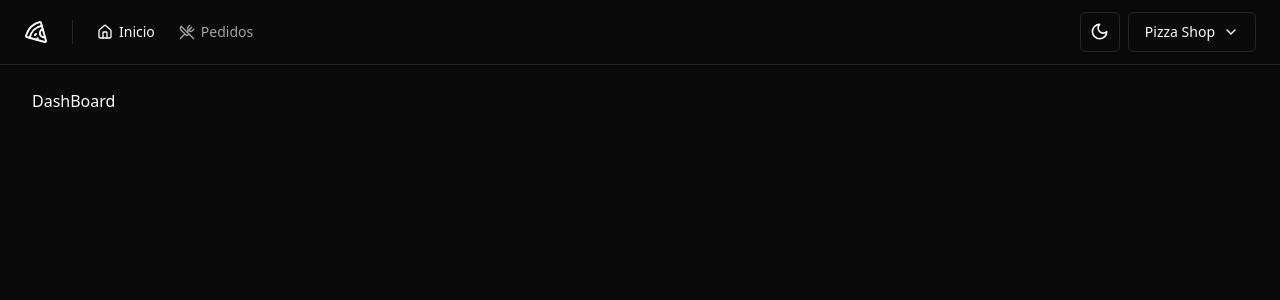
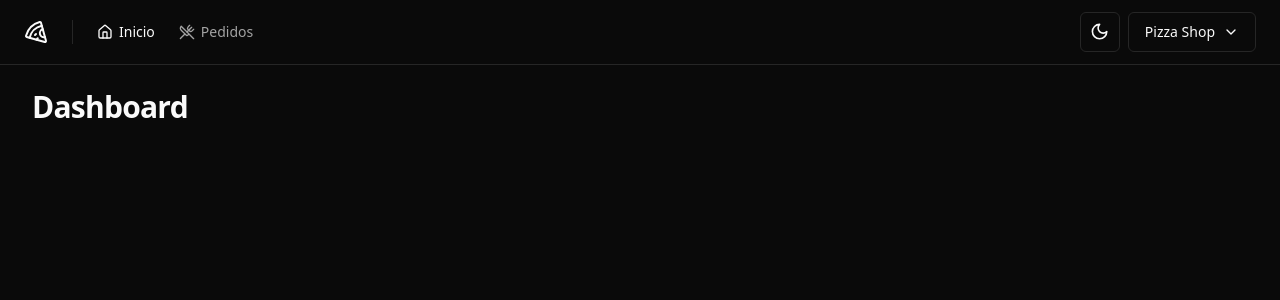
Before and after one commit to rafaelsantoslv/pizzashop-frontend, a React (Vite) app: page / in a window 1280 px wide. Shown: the top 300 px of the page. Built offline with nearby package versions, Linux system fonts and the light colour scheme.

Commit message:
fix: Realizado ajuste em routes modificado o dashboard para o dashboard da pasta pages

```diff
--- a/src/pages/app/dashboard.tsx
+++ /dev/null
@@ -1,11 +0,0 @@
-import React from 'react'
-import { Helmet } from 'react-helmet-async'
-
-export function Dashboard() {
-  return (
-    <>
-      <Helmet title="DashBoard" />
-      <h1>DashBoard</h1>
-    </>
-  )
-}
--- /dev/null
+++ b/src/pages/app/dashboard/dashboard.tsx
@@ -0,0 +1,13 @@
+import { Helmet } from 'react-helmet-async'
+const DashBoard = () => {
+  return (
+    <>
+      <Helmet title="Dashboard" />
+      <div className="flex flex-col gap-4">
+        <h1 className="text-3xl font-bold tracking-tight">Dashboard</h1>
+      </div>
+    </>
+  )
+}
+
+export default DashBoard
--- a/src/routes.tsx
+++ b/src/routes.tsx
@@ -2,7 +2,7 @@ import { createBrowserRouter } from 'react-router-dom'
 
 import { AppLayout } from './pages/_layouts/app'
 import { AuthLayout } from './pages/_layouts/auth'
-import { Dashboard } from './pages/app/dashboard'
+import DashBoard from './pages/app/dashboard/dashboard'
 import Orders from './pages/app/orders/orders'
 import SignIn from './pages/auth/sign-in'
 import SignUp from './pages/auth/sign-up'
@@ -12,7 +12,7 @@ export const router = createBrowserRouter([
     path: '/',
     element: <AppLayout />,
     children: [
-      { path: '/', element: <Dashboard /> },
+      { path: '/', element: <DashBoard /> },
       { path: '/orders', element: <Orders /> },
     ],
   },
```
